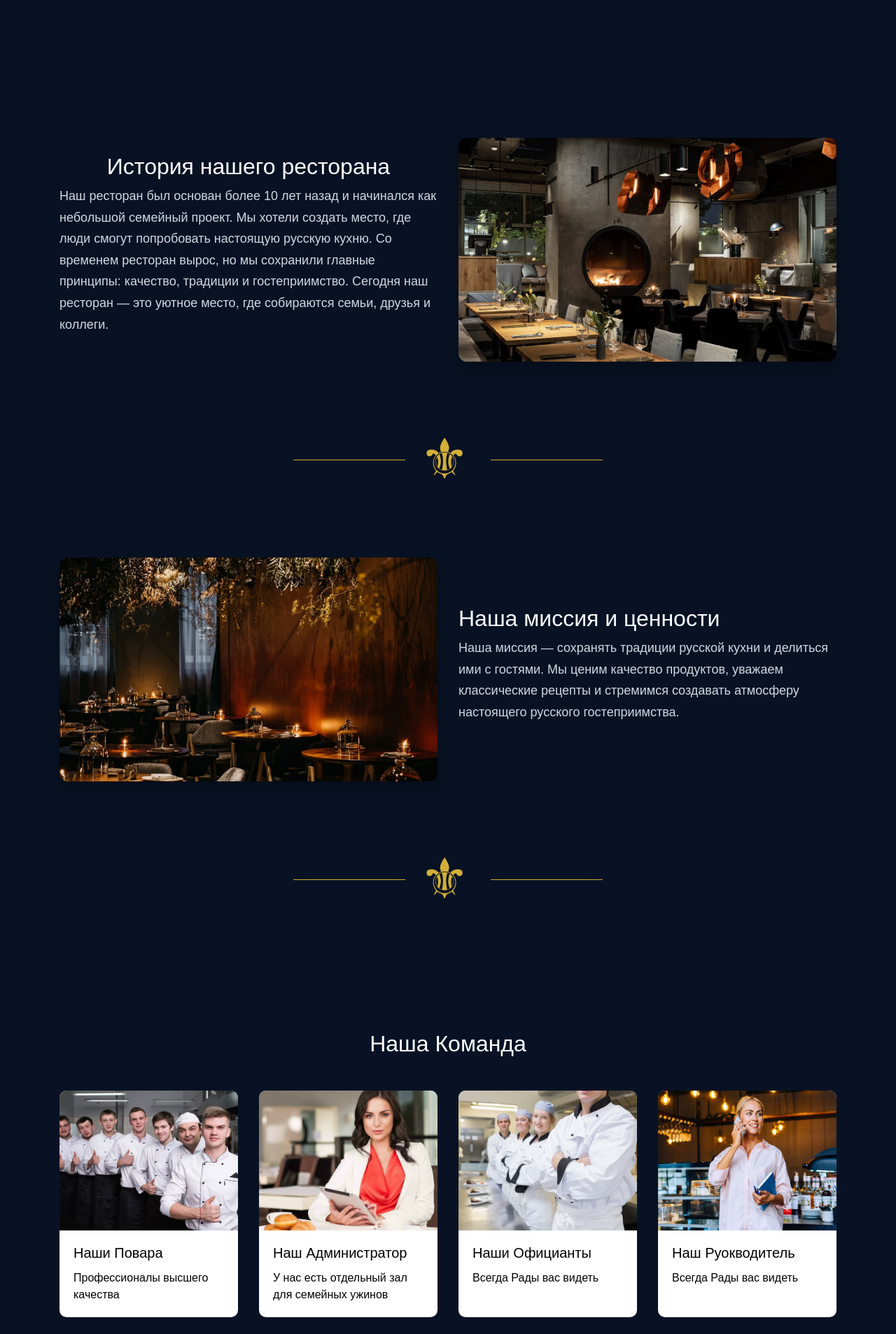
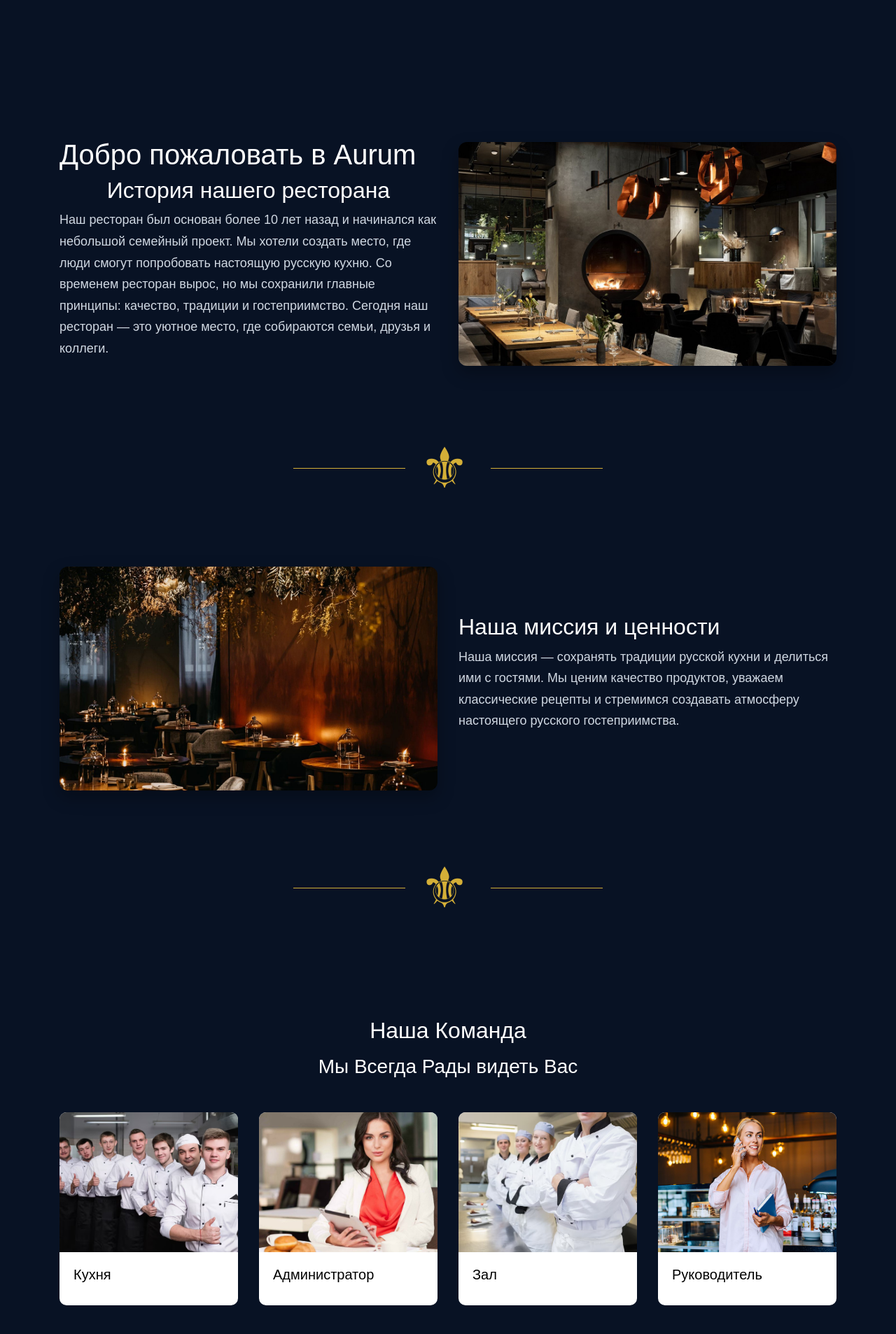
Before and after one commit to kseniya161-max/restaurant_booking, a Django app: page /about/ in a window 1280 px wide. Shown: the part 693-2600 px from the top of the page at 70% size. Run offline with Django 5.2, Linux system fonts and the light colour scheme; some libraries are stand-ins or nearby versions.

Commit message:
correcting html

```diff
--- a/pages/templates/pages/about.html
+++ b/pages/templates/pages/about.html
@@ -8,8 +8,8 @@
 
 <div class="hero-overlay text-center">
 
-    <h2>О нас</h2>
-    <h3>Приятного и уютного вам отдыха</h3>
+    <h2>История нашего ресторана</h2>
+    <h3></h3>
 
 
 </div>
@@ -29,8 +29,9 @@
 <div class="row align-items-center">
 
 <div class="col-lg-6">
+        <h1>Добро пожаловать в Aurum</h1>
+<h2 class="text-center">История нашего ресторана</h2>
 
-<h2 class="text-center">История нашего ресторана</h2>
 
 <p class="about-text">
 Наш ресторан был основан более 10 лет назад и начинался
@@ -110,7 +111,8 @@
 <!-- Команда -->
 <section class="service container mt-5">
 
-<h2 class="text-center mb-5 mt-5">Наша Команда</h2>
+<h2 class="text-center mb-3 mt-3">Наша Команда</h2>
+    <h3 class="text-center mb-5 mt-3"> Мы Всегда Рады видеть Вас</h3>
 
 <div class="row">
 
@@ -120,10 +122,10 @@
 <img src="{% static 'images/of1.avif' %}" class="card-img-top">
 
 <div class="card-body">
-<h5 class="card-title">Наши Повара</h5>
+<h5 class="card-title">Кухня</h5>
 
 <p class="card-text">
-Профессионалы высшего качества
+
 </p>
 
 </div>
@@ -138,10 +140,10 @@
 
 <div class="card-body">
 
-<h5 class="card-title">Наш Администратор</h5>
+<h5 class="card-title">Администратор</h5>
 
 <p class="card-text">
-У нас есть отдельный зал для семейных ужинов
+
 </p>
 
 </div>
@@ -157,10 +159,10 @@
 
 <div class="card-body">
 
-<h5 class="card-title">Наши Официанты</h5>
+<h5 class="card-title">Зал</h5>
 
 <p class="card-text">
-Всегда Рады вас видеть
+
 </p>
 
 </div>
@@ -174,10 +176,10 @@
 
 <div class="card-body">
 
-<h5 class="card-title">Наш Руокводитель</h5>
+<h5 class="card-title">Руководитель</h5>
 
 <p class="card-text">
-Всегда Рады вас видеть
+
 </p>
 
 </div>
```
Also changed, not shown: pages/templates/pages/home.html (+8 -7 lines).
